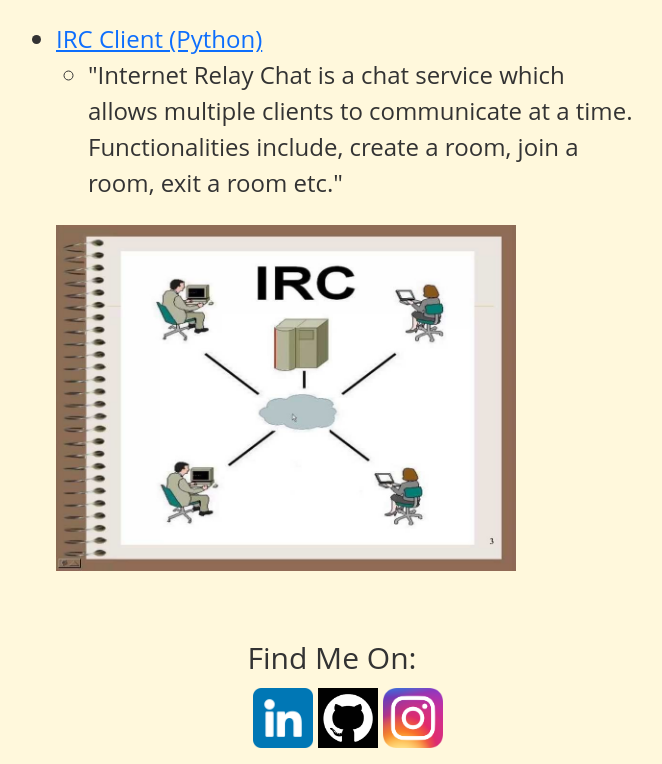
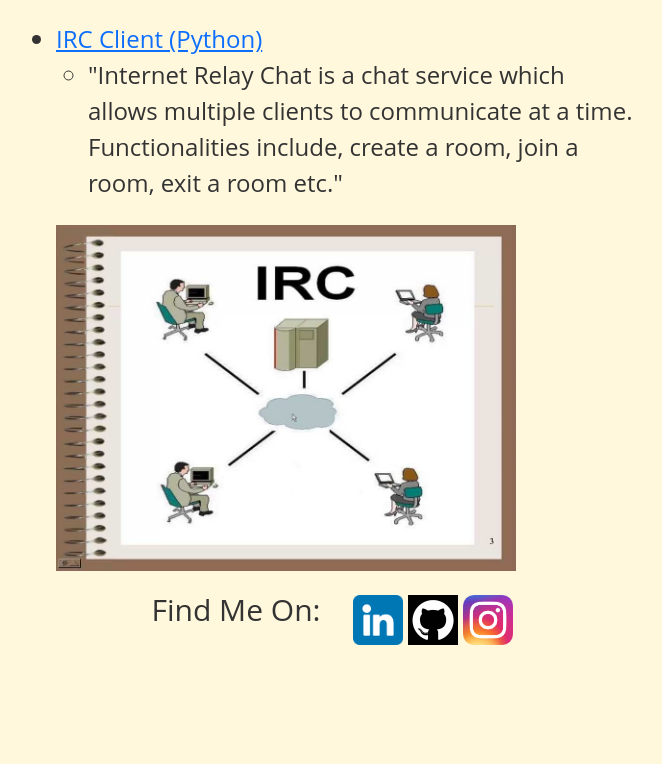
Before and after one commit to ssiddhi/ssiddhi.github.io, a plain HTML site: page projects.html in a window 1280 px wide. Shown: the part 693-1457 px from the top of the page, without its empty margins (308-970 px from the left). After the commit the page ends 1354 px from the top, so only its background shows below. Drawn offline with nearby package versions, Linux system fonts and the light colour scheme.

Commit message:
recrified code validator errors

```diff
--- a/projects.html
+++ b/projects.html
@@ -82,23 +82,19 @@
         </ul>
       </section>
     </main>
-  </body>
 
-  <div class="row mt-5">
-    <div class="d-flex justify-content-center">
-      <div class="footer">
+  <div class="footer d-flex justify-content-center">
     <div class="section-div" style="font-size: 30px">Find Me On:</div>
     <ul>
       <li class="section-list" style="display: inline-block">
         <a
           class="link"
           aria-label="LinkedIn"
-              class="social-icon si-rounded si-small si-linkedin"
           href="https://www.linkedin.com/in/shreshtha-siddhi-3b2968114/"
         >
           <img
             class="fas fa-camera fa-3x mt-2"
-                style="width: 60px"
+            style="width: 50px"
             id="linkedin-image"
             src="../images/linkedin.png"
             alt="linkedin icon for shreshtha"
@@ -113,7 +109,7 @@
         >
           <img
             class="fas fa-camera fa-3x mt-2"
-                style="width: 60px"
+            style="width: 50px"
             id="github-image"
             src="../images/gh.jpg"
             alt="github icon for shreshtha"
@@ -128,7 +124,7 @@
         >
           <img
             class="fas fa-camera fa-3x mt-2"
-                style="width: 60px"
+            style="width: 50px"
             id="instagram-image"
             src="../images/Instagram_icon.png"
             alt="instagram icon for shreshtha"
@@ -137,6 +133,5 @@
       </li>
     </ul>
   </div>
-    </div>
-  </div>
+</body>
 </html>
```
Lines whose indentation alone changed are shown as unchanged.
